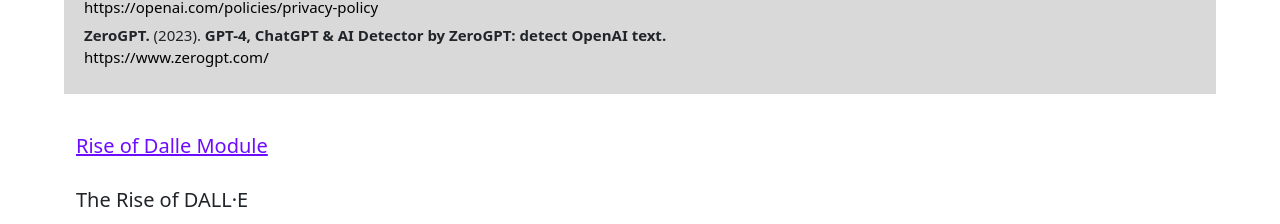
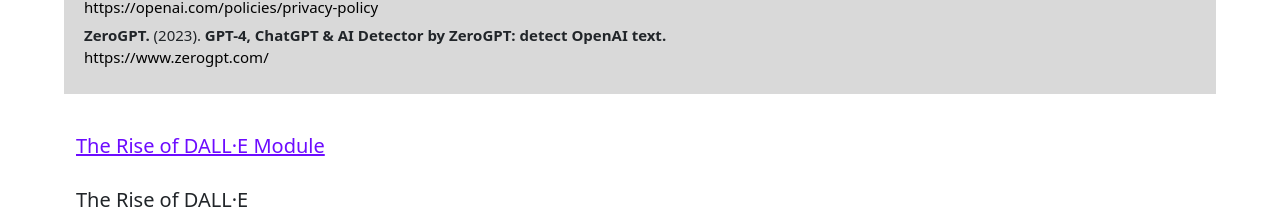
Before and after one commit to harslash/EthicAI, a Vue app in the folder project/ethicai-spa/: page /references in a window 1280 px wide. Shown: the part 1533-1757 px from the top of the page. Built offline with nearby package versions, Linux system fonts and the light colour scheme.

Commit message:
finish references page

```diff
--- a/project/ethicai-spa/src/components/pages/references-page.vue
+++ b/project/ethicai-spa/src/components/pages/references-page.vue
@@ -108,7 +108,7 @@
       </div>
     </div>
     <div class="row">
-      <h2 class="section-heading">Rise of Dalle Module</h2>
+      <h2 class="section-heading">The Rise of DALL·E Module</h2>
     </div>
     <div class="row">
         <h3 class="sub-heading">The Rise of DALL·E</h3>
```
